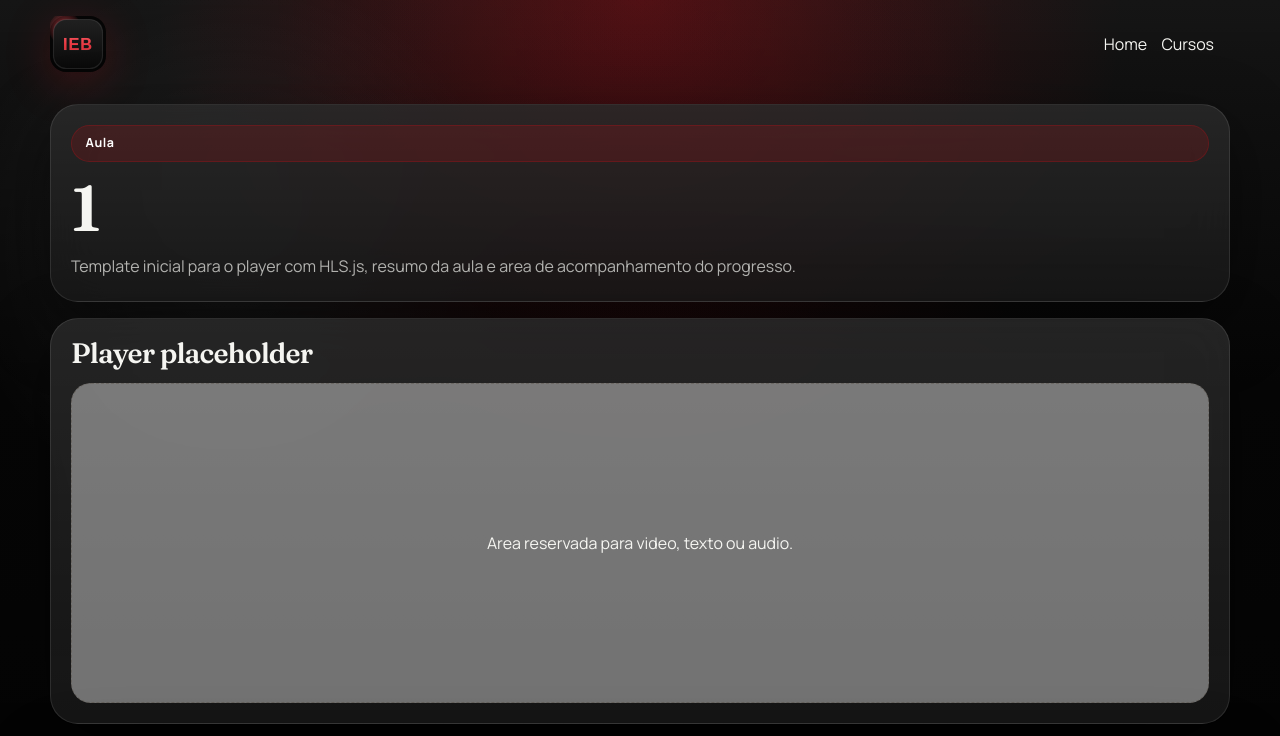
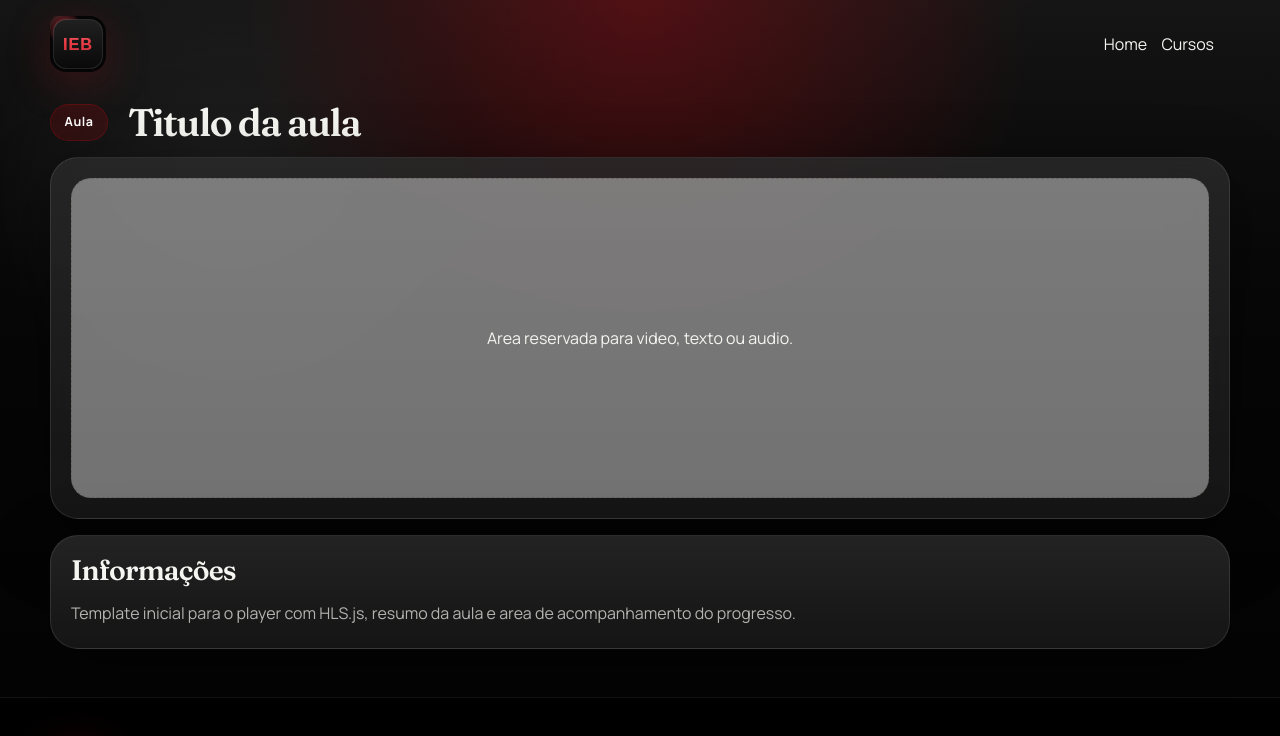
Before and after one commit to matheusnpenna/ieb-monorepo, a Nuxt app in the folder apps/web/: page /curso/1/modulo/1/aula/1 in a window 1280 px wide. Shown: the top 736 px of the page. Built offline with nearby package versions, Linux system fonts and the light colour scheme.

Commit message:
:rocket:

```diff
--- a/apps/web/app/assets/css/main.css
+++ b/apps/web/app/assets/css/main.css
@@ -96,7 +96,7 @@ textarea {
 .display-title {
   margin: 0;
   font-family: 'Fraunces', serif;
-  font-size: clamp(2.5rem, 5vw, 5rem);
+  font-size: clamp(1.5rem, 3vw, 3rem);
   line-height: 0.93;
   letter-spacing: -0.04em;
   color: var(--ds-text);
--- a/apps/web/app/pages/curso/[courseSlug]/modulo/[moduleSlug]/aula/[lessonSlug].vue
+++ b/apps/web/app/pages/curso/[courseSlug]/modulo/[moduleSlug]/aula/[lessonSlug].vue
@@ -21,29 +21,23 @@ const lessonActions = [
 
 <template>
   <div class="section-stack">
-    <SurfaceCard>
-      <div class="section-stack">
-        <span class="pill">Aula</span>
-        <h1 class="display-title">{{ lessonSlug }}</h1>
-        <p class="body-copy">
-          Template inicial para o player com HLS.js, resumo da aula e area de acompanhamento do progresso.
-        </p>
-      </div>
-    </SurfaceCard>
+    <div class="flex items-center gap-5">
+      <span class="pill w-fit">Aula</span>
+      <h1 class="display-title">Titulo da aula</h1>
+    </div>
 
     <SurfaceCard>
       <div class="section-stack">
-        <h2 class="section-title">Player placeholder</h2>
         <div class="player-placeholder">Area reservada para video, texto ou audio.</div>
       </div>
     </SurfaceCard>
 
     <SurfaceCard>
       <div class="section-stack">
-        <h2 class="section-title">Acoes do aluno</h2>
-        <ul class="list-clean section-stack">
-          <li v-for="action in lessonActions" :key="action" class="body-copy">{{ action }}</li>
-        </ul>
+        <h2 class="section-title">Informações</h2>
+        <p class="body-copy">
+          Template inicial para o player com HLS.js, resumo da aula e area de acompanhamento do progresso.
+        </p>
       </div>
     </SurfaceCard>
   </div>
```
